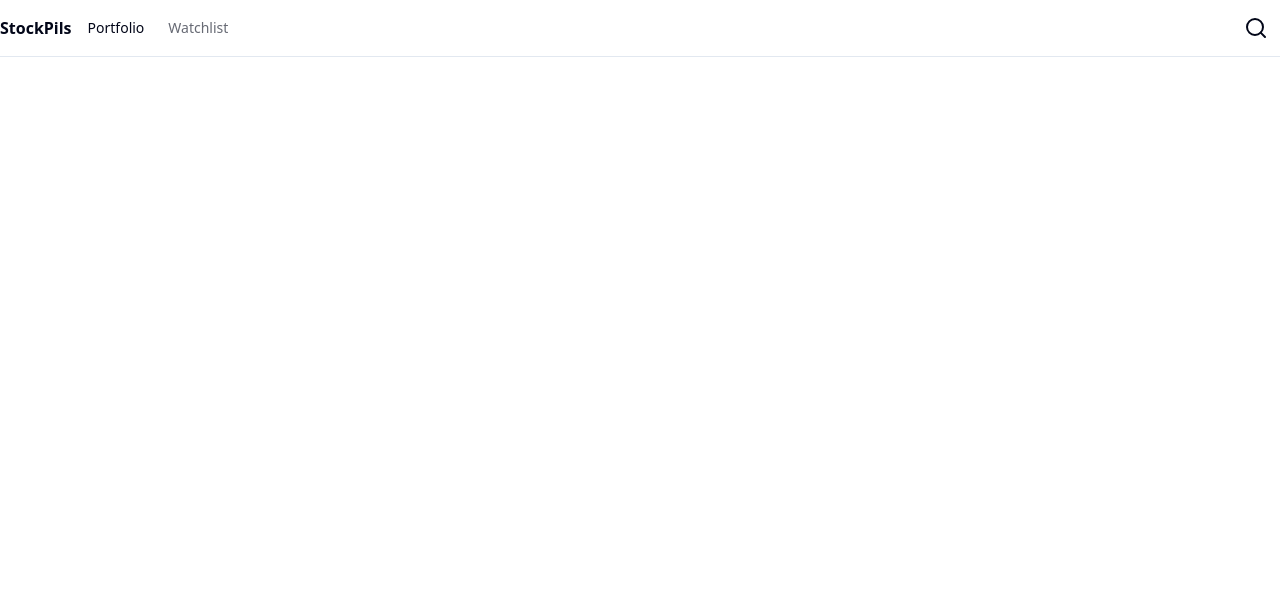
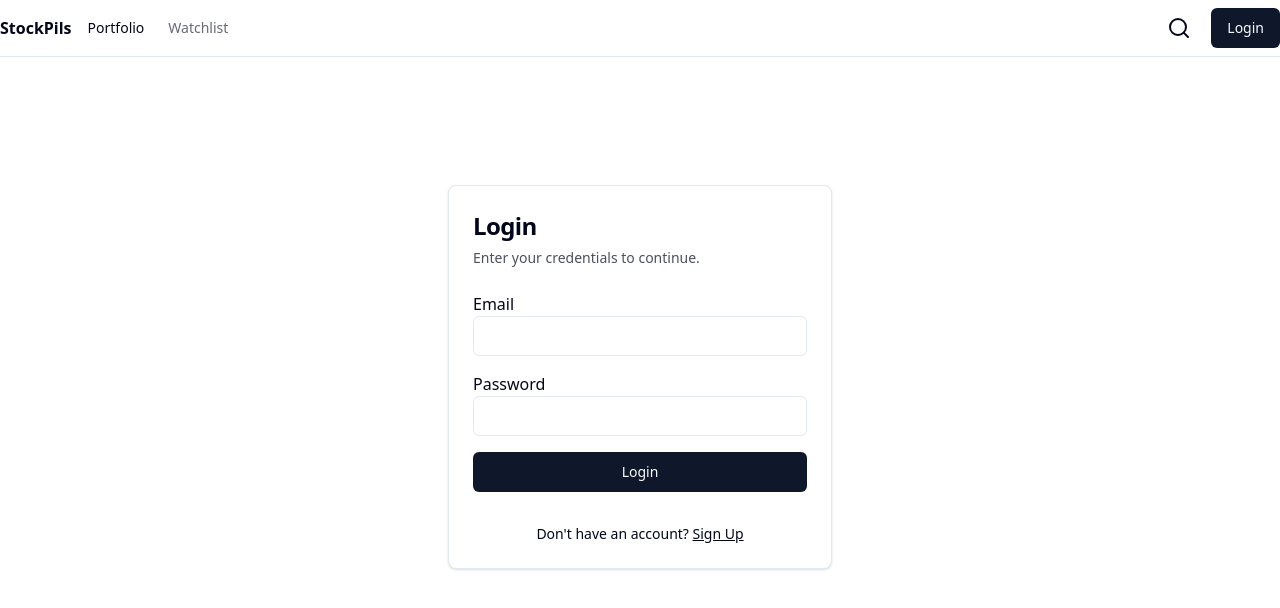
Before and after one commit to swapnanil1/EB-Stock-Market-Dashboard, a React (Vite) app: page /login in a window 1280 px wide. Shown: the top 608 px of the page. Built offline with nearby package versions, Linux system fonts and the light colour scheme.

Commit message:
feat(Login): implemented Login page, sets up Header to access login page

```diff
--- a/src/App.tsx
+++ b/src/App.tsx
@@ -1,6 +1,7 @@
 import { BrowserRouter, Route, Routes } from "react-router-dom";
 import { Header } from "./components/layout/Header";
 import { AuthProvider } from "./context/AuthContext";
+import { LoginPage } from "./pages/LoginPage";
 import { PortfolioPage } from "./pages/Portfolio";
 
 export default function App() {
@@ -11,6 +12,7 @@ export default function App() {
 				<main>
 					<Routes>
 						<Route path="/" element={<PortfolioPage />} />
+						<Route path="/login" element={<LoginPage />} />
 					</Routes>
 				</main>
 			</BrowserRouter>
--- a/src/components/layout/Header.tsx
+++ b/src/components/layout/Header.tsx
@@ -1,11 +1,25 @@
+import { useNavigate } from "react-router-dom"; // for programmatic navigation
+import { useAuth } from "../../context/AuthContext"; // to check login state
 import { Button } from "../ui/Button";
+
 export function Header() {
+	const { isAuthenticated, logout } = useAuth(); // get auth state and functions
+	const navigate = useNavigate(); // hook to change pages
+
+	const handleLogout = () => {
+		logout();
+		navigate("/login"); // redirect to login after logout
+	};
+
 	return (
 		<header className="sticky top-0 z-50 w-full border-b bg-background/95 backdrop-blur supports-[backdrop-filter]:bg-background/60">
 			<div className="container mx-auto flex h-14 items-center">
-				{/* main title  */}
+				{/* main title */}
 				<div className="mr-4 flex items-center">
-					<span className="font-bold">StockPils</span>
+					<a href="/" className="font-bold">
+						{" "}
+						StockPils
+					</a>
 				</div>
 
 				{/* nav links */}
@@ -21,8 +35,9 @@ export function Header() {
 					</a>
 				</nav>
 
-				{/* search btn */}
-				<div className="flex flex-1 items-center justify-end space-x-4">
+				{/* Right side buttons */}
+				<div className="flex flex-1 items-center justify-end space-x-2">
+					{/* Search Button */}
 					<Button variant="ghost" size="sm">
 						<svg
 							xmlns="http://www.w3.org/2000/svg"
@@ -31,15 +46,24 @@ export function Header() {
 							viewBox="0 0 24 24"
 							fill="none"
 							stroke="currentColor"
-							stroke-width="2"
-							stroke-linecap="round"
-							stroke-linejoin="round"
+							strokeWidth="2"
+							strokeLinecap="round"
+							strokeLinejoin="round"
 						>
 							<title>Search</title>
 							<path d="m21 21-4.34-4.34" />
 							<circle cx="11" cy="11" r="8" />
 						</svg>
 					</Button>
+					{isAuthenticated ? (
+						<Button onClick={handleLogout} variant="ghost">
+							Logout
+						</Button>
+					) : (
+						<a href="/login">
+							<Button>Login</Button>
+						</a>
+					)}
 				</div>
 			</div>
 		</header>
--- /dev/null
+++ b/src/pages/LoginPage.tsx
@@ -0,0 +1,127 @@
+import { type FormEvent, useState } from "react";
+import { useNavigate } from "react-router-dom";
+import { Button } from "../components/ui/Button";
+import {
+	Card,
+	CardContent,
+	CardDescription,
+	CardHeader,
+	CardTitle,
+} from "../components/ui/Card";
+import { Input } from "../components/ui/Input";
+import { useAuth } from "../context/AuthContext";
+
+const API_BASE_URL = "http://localhost:5000";
+
+export function LoginPage() {
+	// add a state to toggle between modes
+	const [mode, setMode] = useState<"login" | "signup">("login");
+	const [email, setEmail] = useState("");
+	const [password, setPassword] = useState("");
+	const [error, setError] = useState<string | null>(null);
+	const [success, setSuccess] = useState<string | null>(null);
+	const [isLoading, setIsLoading] = useState(false);
+
+	const { login } = useAuth();
+	const navigate = useNavigate();
+
+	const handleSubmit = async (e: FormEvent) => {
+		e.preventDefault();
+		setError(null);
+		setSuccess(null);
+		setIsLoading(true);
+
+		// choose the API endpoint based on the current mode
+		const endpoint = mode === "login" ? "/api/auth/login" : "/api/auth/signup";
+
+		try {
+			const response = await fetch(`${API_BASE_URL}${endpoint}`, {
+				method: "POST",
+				headers: { "Content-Type": "application/json" },
+				body: JSON.stringify({ email, password }),
+			});
+
+			const data = await response.json();
+			if (!response.ok) {
+				throw new Error(data.message || "An error occurred.");
+			}
+
+			// handle success differently for each mode
+			if (mode === "login") {
+				login(data.token);
+				navigate("/"); // redirect to portfolio on login
+			} else {
+				setSuccess("Account created! Please log in.");
+				setMode("login"); // switch to login mode on successful signup
+				setIsLoading(false);
+			}
+		} catch (err) {
+			setError(
+				err instanceof Error ? err.message : "An unknown error occurred.",
+			);
+			setIsLoading(false);
+		}
+	};
+
+	return (
+		<div className="flex justify-center items-center h-[80vh]">
+			<Card className="w-full max-w-sm">
+				<CardHeader>
+					<CardTitle className="text-2xl">
+						{mode === "login" ? "Login" : "Create Account"}
+					</CardTitle>
+					<CardDescription>Enter your credentials to continue.</CardDescription>
+				</CardHeader>
+				<CardContent>
+					<form onSubmit={handleSubmit} className="space-y-4">
+						<div className="space-y-2">
+							<label htmlFor="email">Email</label>
+							<Input
+								id="email"
+								type="email"
+								required
+								value={email}
+								onChange={(e) => setEmail(e.target.value)}
+							/>
+						</div>
+						<div className="space-y-2">
+							<label htmlFor="password">Password</label>
+							<Input
+								id="password"
+								type="password"
+								required
+								value={password}
+								onChange={(e) => setPassword(e.target.value)}
+							/>
+						</div>
+
+						{error && <p className="text-sm text-destructive">{error}</p>}
+						{success && <p className="text-sm text-green-600">{success}</p>}
+
+						<Button type="submit" className="w-full" disabled={isLoading}>
+							{isLoading
+								? "Processing..."
+								: mode === "login"
+									? "Login"
+									: "Sign Up"}
+						</Button>
+
+						{/* toggles button to switch between modes */}
+						<div className="mt-4 text-center text-sm">
+							{mode === "login"
+								? "Don't have an account?"
+								: "Already have an account?"}{" "}
+							<button
+								type="button"
+								onClick={() => setMode(mode === "login" ? "signup" : "login")}
+								className="underline"
+							>
+								{mode === "login" ? "Sign Up" : "Login"}
+							</button>
+						</div>
+					</form>
+				</CardContent>
+			</Card>
+		</div>
+	);
+}
--- a/src/pages/Portfolio.tsx
+++ b/src/pages/Portfolio.tsx
@@ -19,7 +19,7 @@ import type {
 	PortfolioDisplayData, // final calculated data for display
 } from "../types";
 
-const API_BASE_URL = "https://stockpils-api.onrender.com";
+const API_BASE_URL = "API_BASE_URL";
 
 // Helper function for formatting currency
 const formatCurrency = (value: number) => {
```
